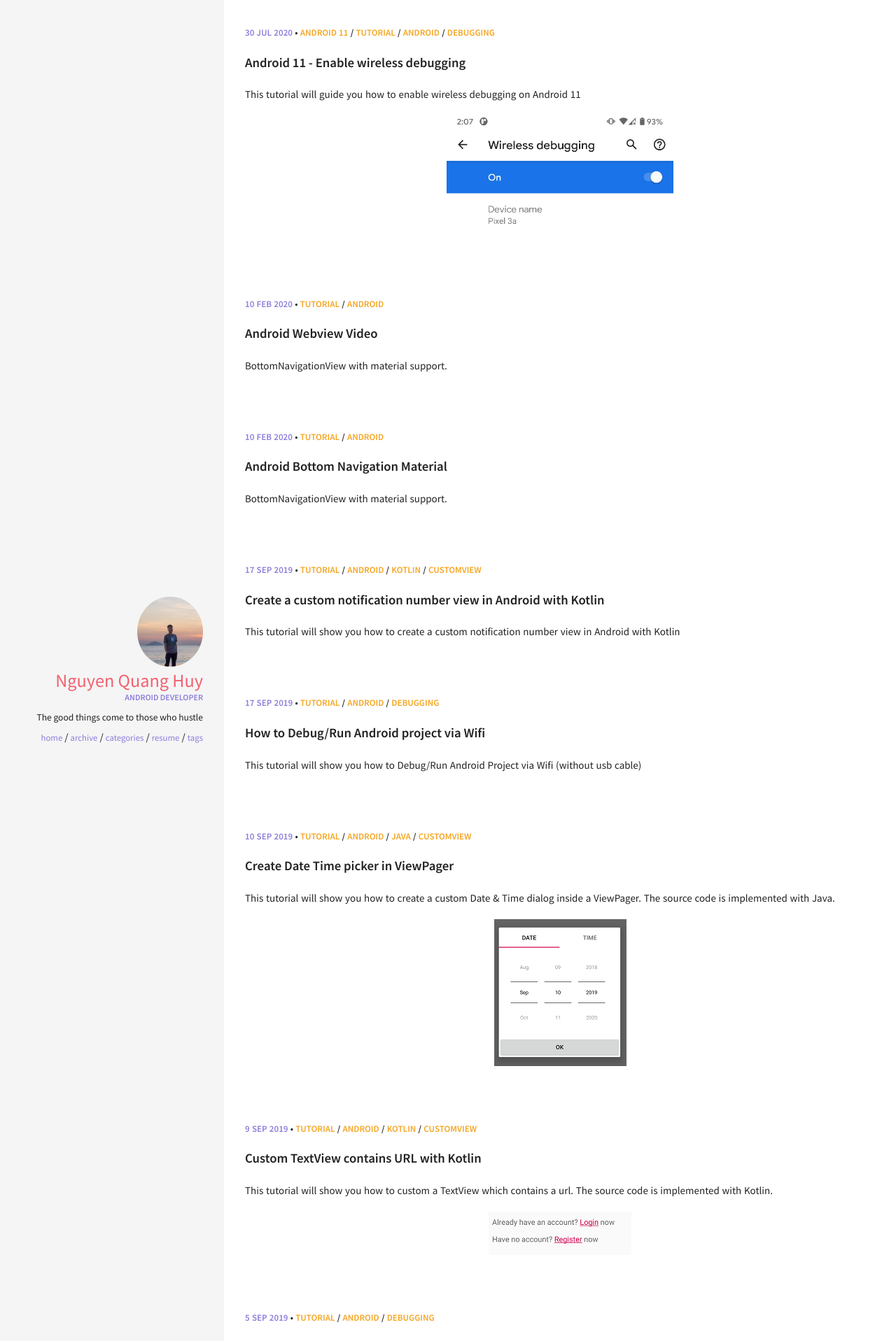
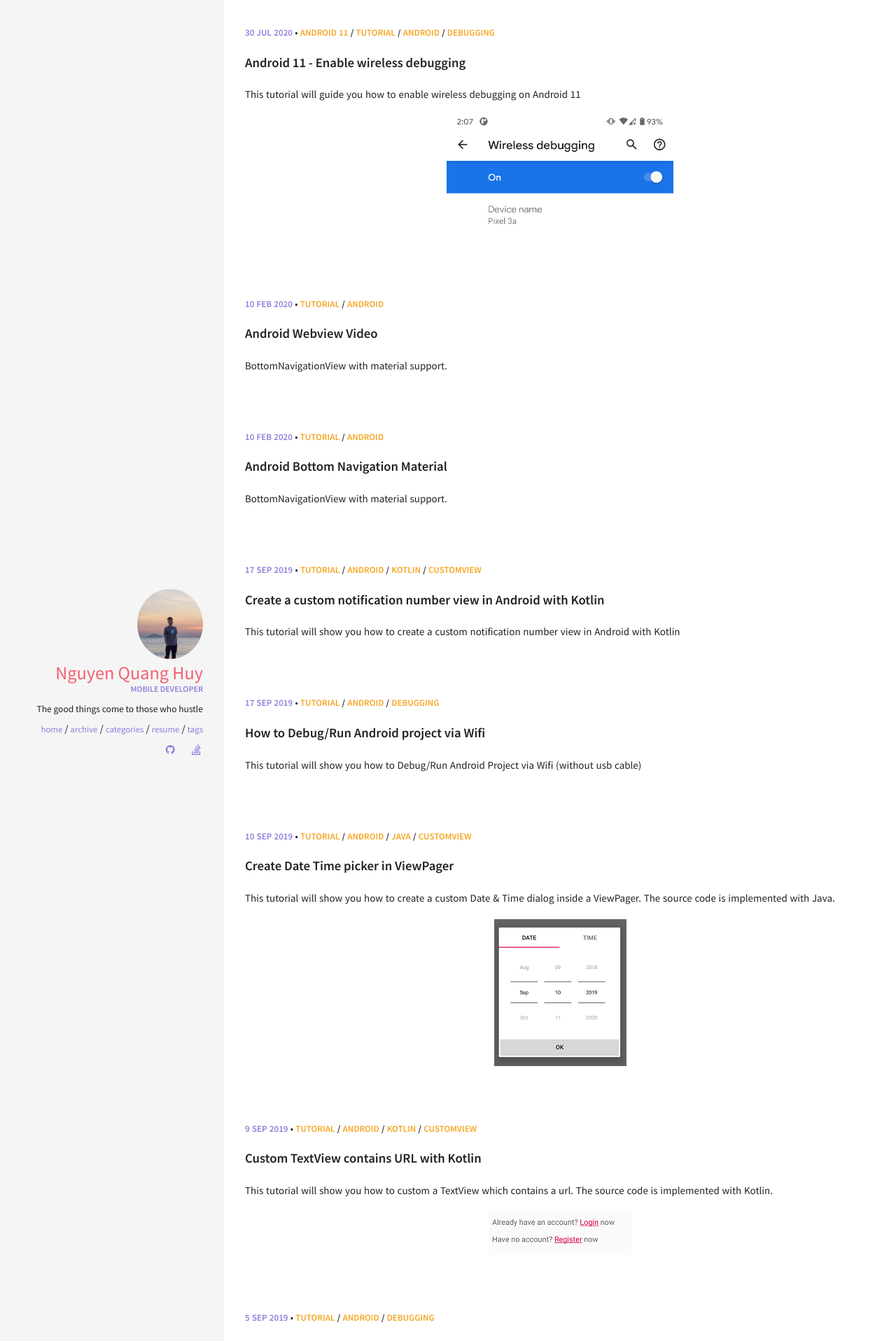
Before and after one commit to huynguyennovem/huynguyennovem.github.io, a Jekyll site: the page built from index.html, in a window 1280 px wide. Shown: the part 409-2326 px from the top of the page at 70% size. Built offline with Jekyll 4.4.1, drawn with Linux system fonts in a browser that asks for light colours; some of the changed lines change nothing that is shown.

Commit message:
change theme

```diff
--- a/_config.yml
+++ b/_config.yml
@@ -14,7 +14,7 @@
 # Jekyll configuration
 ####################################
 #
-timezone:          Europe/Paris
+timezone:          Asia/Ho_Chi_Minh
 markdown:          kramdown
 highlighter:       rouge
 excerpt_separator: <!--more-->
@@ -35,7 +35,7 @@
 owner:
   name: Nguyen Quang Huy
   avatar: avatar.jpg
-  job: "Android Developer"
+  job: "Mobile Developer"
   bio: "The good things come to those who hustle"
   email:
   disqus-shortname: The good things come to those who hustle
@@ -48,9 +48,9 @@
     ad-client:
     ad-slot:
   bing-verify:
-  github: #username
+  github: huynguyennovem
   gitlab: #username
-  stackoverflow: #123456/username   from a "http://stackoverflow.com/users/123456/username" link
+  stackoverflow: 5921933/huy-nguyen
   linkedin: #username
   skype: #username
   xing: #username
@@ -70,4 +70,5 @@
   reddit: #username
   telegram: #username
 
+remote_theme: pages-themes/leap-day
 theme: jekyll-theme-leap-day
```
